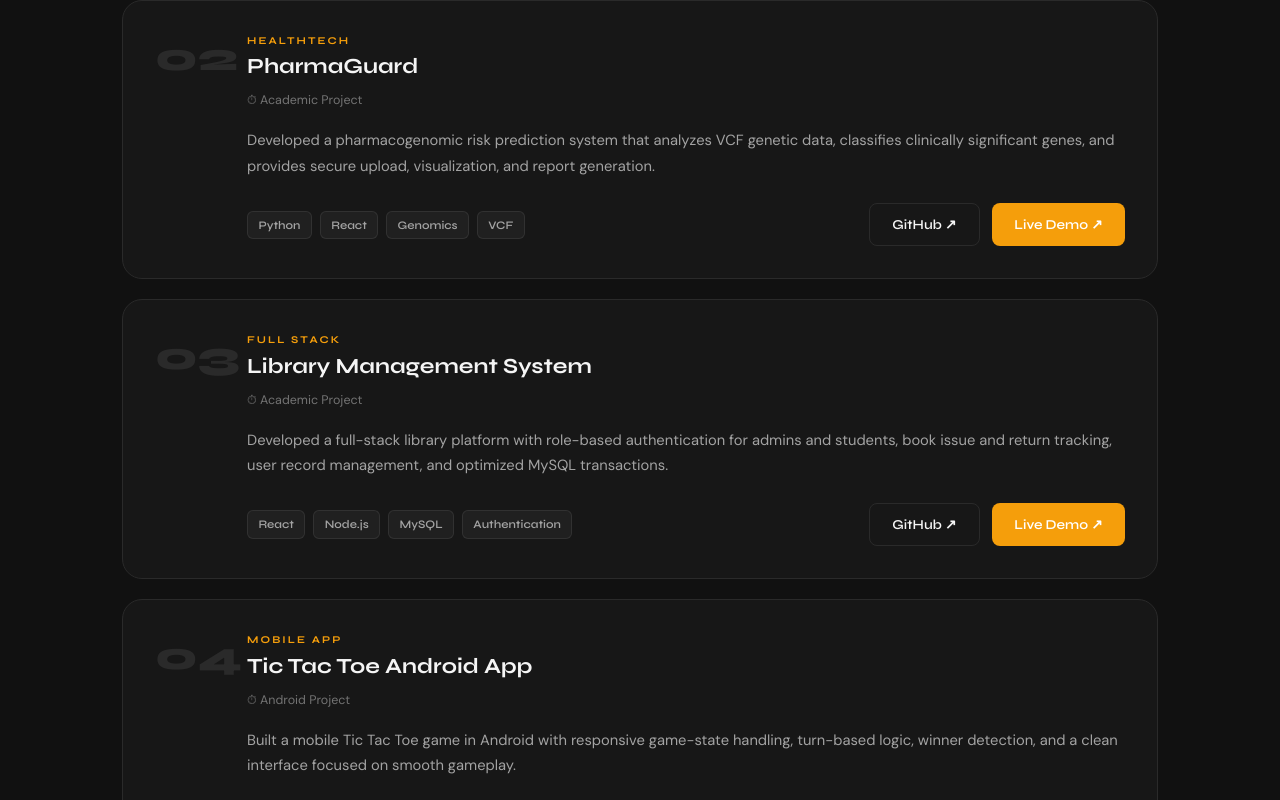
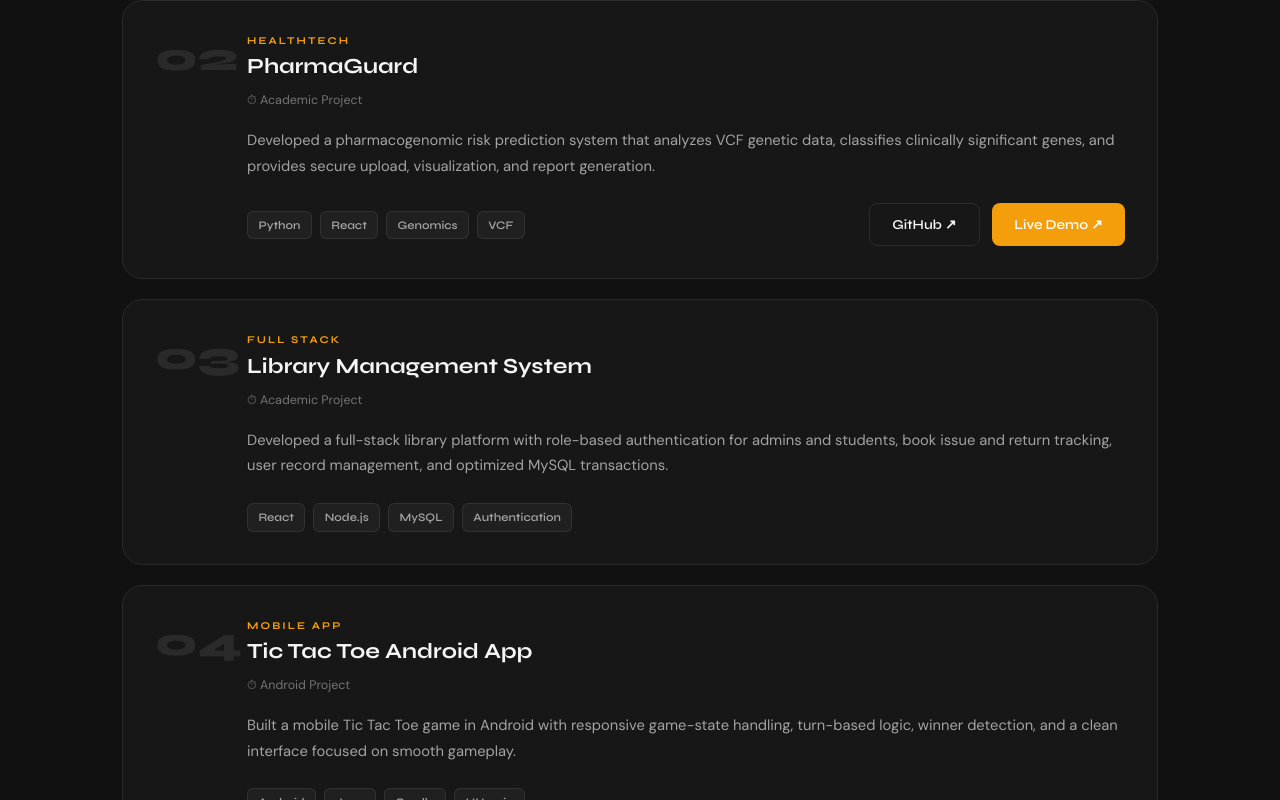
Before and after one commit to ShriniwasKulkarni99/shriniwas-portfolio, a React (Vite) app: page / in a window 1280 px wide. Shown: the part 2000-2800 px from the top of the page. Built offline with nearby package versions, Linux system fonts and the light colour scheme.

Commit message:
Added portfolio in projects

```diff
--- a/src/components/Hero.jsx
+++ b/src/components/Hero.jsx
@@ -1,6 +1,6 @@
 import React from 'react'
 import './Hero.css'
-import profile from "/public/profile.jpg";
+import profile from '/profile.jpg'
 
 export default function Hero() {
   return (
--- a/src/components/Projects.jsx
+++ b/src/components/Projects.jsx
@@ -10,8 +10,8 @@ const projects = [
       'Built a plagiarism detection system using keyword matching and similarity analysis, with a rule-based text analysis pipeline that flags suspicious content patterns and reduces manual validation effort.',
     tags: ['Python', 'NLP', 'React', 'Node.js'],
     category: 'Full Stack + NLP',
-    liveUrl: '#',
-    githubUrl: '#',
+    liveUrl: 'https://degreeguard.vercel.app/',
+    githubUrl: 'https://github.com/karanainule/Authenticity-Validator-for-Academia',
     highlight: true,
   },
   {
@@ -50,11 +50,24 @@ const projects = [
     githubUrl: '#',
     highlight: false,
   },
+  {
+    id: 5,
+    title: 'Personal Portfolio Website',
+    duration: 'Personal Project',
+    description:
+      'Designed and developed a responsive portfolio website to showcase my projects, skills, education, and achievements with a polished UI, theme switching, and contact integration.',
+    tags: ['React', 'Vite', 'JavaScript', 'CSS3'],
+    category: 'Frontend',
+    liveUrl: 'https://shriniwas-kulkarni.netlify.app/',
+    githubUrl: 'https://github.com/ShriniwasKulkarni99/shriniwas-portfolio',
+    highlight: true,
+  },
 ]
 
 const tagColors = {
   'Python': '#3776ab', 'NLP': '#8b5cf6', 'Genomics': '#ec4899', 'VCF': '#0ea5e9',
   'React': '#61dafb', 'Node.js': '#339933', 'MongoDB': '#47a248',
+  'Vite': '#646cff', 'JavaScript': '#f7df1e', 'CSS3': '#1572b6',
   'MySQL': '#4479a1', 'Authentication': '#f59e0b',
   'Android': '#3ddc84', 'Java': '#f89820', 'Gradle': '#66cdd9', 'UI Logic': '#14b8a6',
 }
@@ -107,12 +120,16 @@ export default function Projects() {
                     ))}
                   </div>
                   <div className="project-card__actions">
+                    {project.githubUrl !== '#' && (
                       <a href={project.githubUrl} className="btn btn-outline" target="_blank" rel="noopener noreferrer">
                         GitHub ↗
                       </a>
+                    )}
+                    {project.liveUrl !== '#' && (
                       <a href={project.liveUrl} className="btn btn-primary" target="_blank" rel="noopener noreferrer">
                         Live Demo ↗
                       </a>
+                    )}
                   </div>
                 </div>
               </div>
```
Lines whose indentation alone changed are shown as unchanged.
